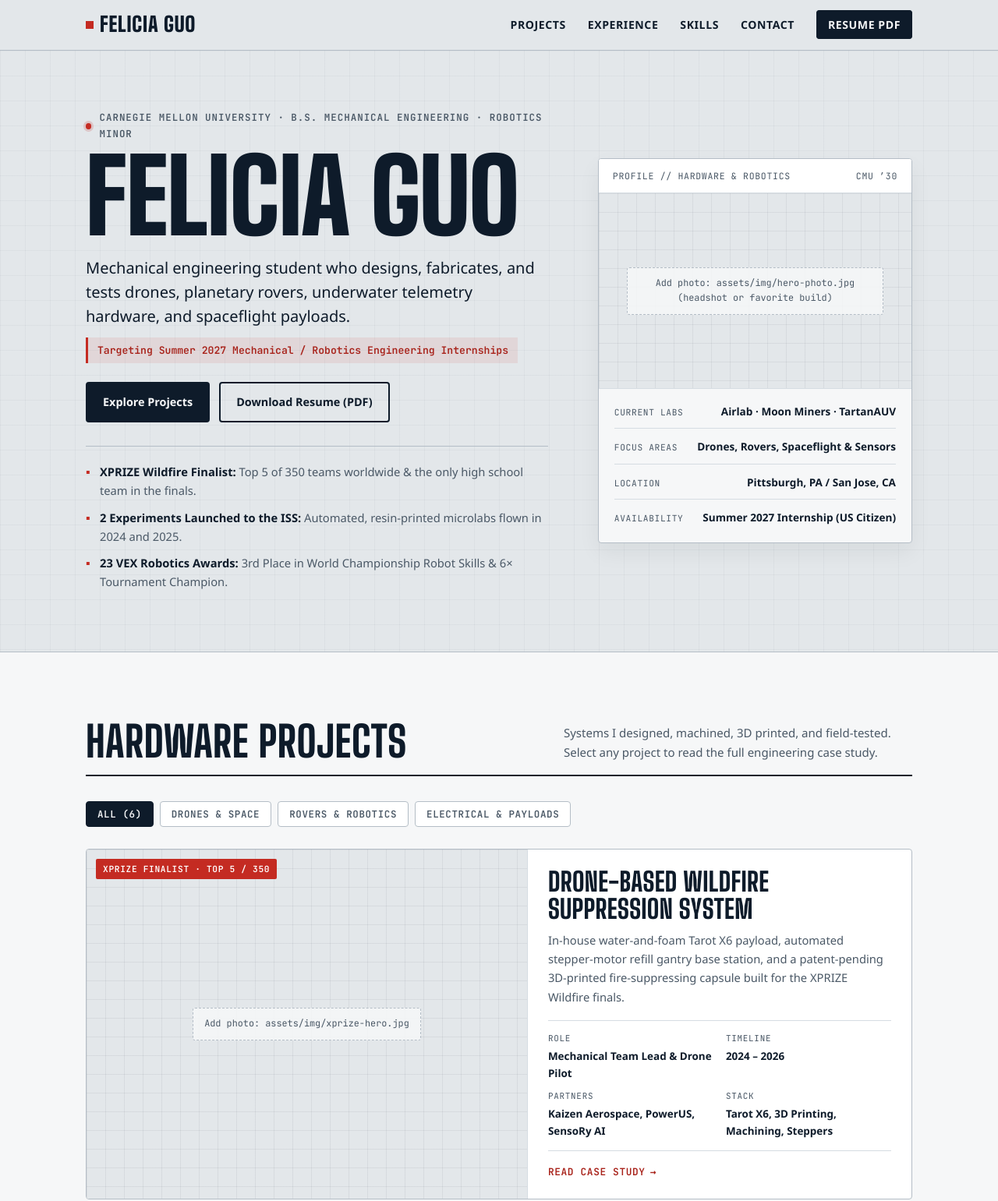
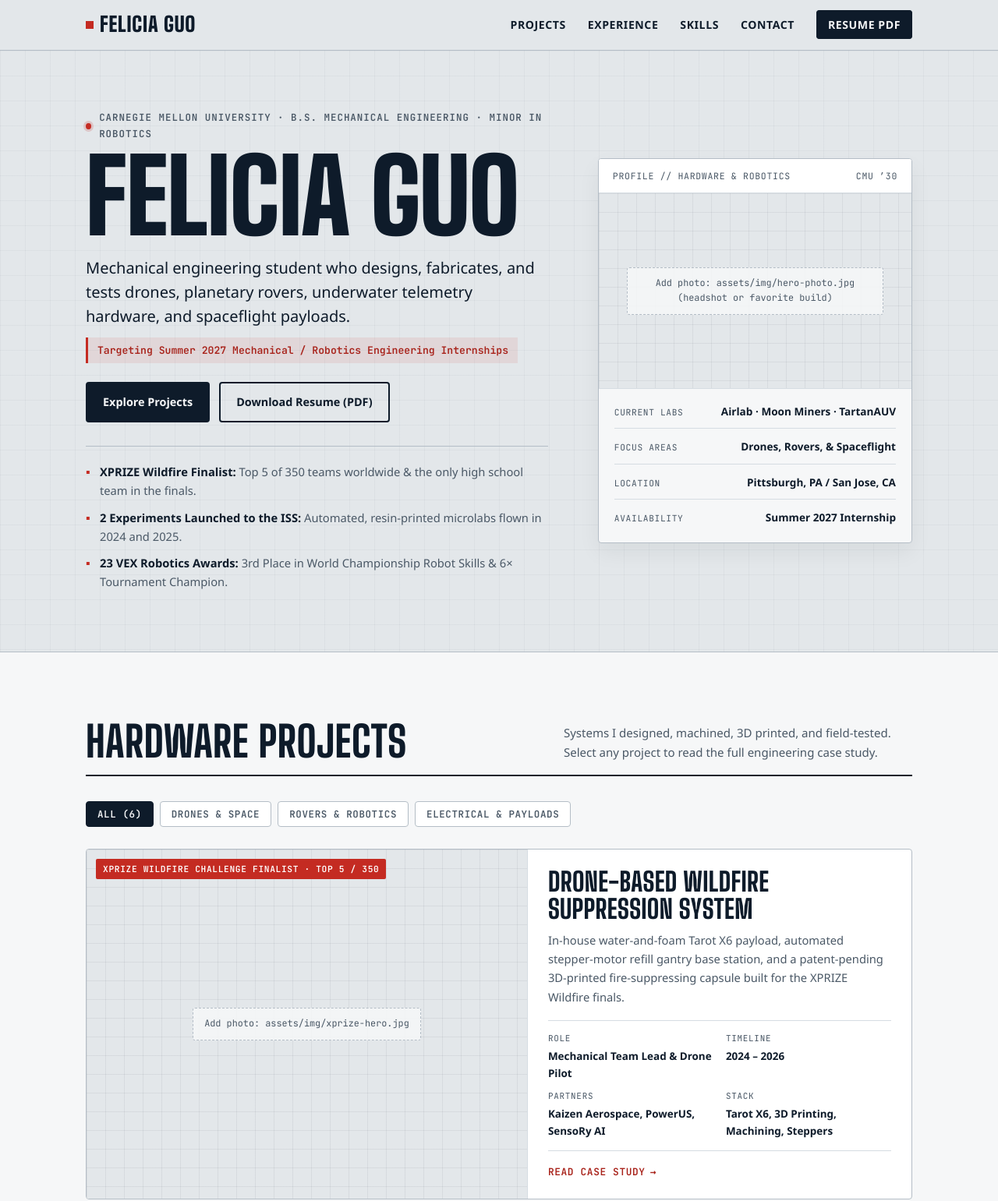
Before and after one commit to felicia-guo/felicia-guo.github.io, a plain HTML site: page index.html in a window 1280 px wide. Shown: the top 1541 px of the page at 78% size. Drawn offline with Linux system fonts and the light colour scheme; a web font is replaced by a local one.

Commit message:
Update index.html

```diff
--- a/index.html
+++ b/index.html
@@ -856,7 +856,7 @@
         <div class="hero-copy">
           <div class="eyebrow">
             <span class="dot" aria-hidden="true"></span>
-            Carnegie Mellon University &middot; B.S. Mechanical Engineering &middot; Robotics Minor
+            Carnegie Mellon University &middot; B.S. Mechanical Engineering &middot; Minor in Robotics
           </div>
           <h1>Felicia Guo</h1>
           <p class="lede">Mechanical engineering student who designs, fabricates, and tests drones, planetary rovers, underwater telemetry hardware, and spaceflight payloads.</p>
@@ -882,9 +882,9 @@
           </div>
           <dl class="hero-specs">
             <div><dt>Current Labs</dt><dd>Airlab &middot; Moon Miners &middot; TartanAUV</dd></div>
-            <div><dt>Focus Areas</dt><dd>Drones, Rovers, Spaceflight &amp; Sensors</dd></div>
+            <div><dt>Focus Areas</dt><dd>Drones, Rovers, &amp; Spaceflight</dd></div>
             <div><dt>Location</dt><dd>Pittsburgh, PA / San Jose, CA</dd></div>
-            <div><dt>Availability</dt><dd>Summer 2027 Internship (US Citizen)</dd></div>
+            <div><dt>Availability</dt><dd>Summer 2027 Internship</dd></div>
           </dl>
         </aside>
       </div>
@@ -909,7 +909,7 @@
           <!-- Flagship Project 1 -->
           <article class="project flagship" data-category="aerospace robotics">
             <div class="shot-frame" data-open="xprize" data-label="Add photo: assets/img/xprize-hero.jpg">
-              <span class="tag-badge accent">XPRIZE Finalist &middot; Top 5 / 350</span>
+              <span class="tag-badge accent">XPRIZE Wildfire Challenge Finalist &middot; Top 5 / 350</span>
               <img src="assets/img/xprize-hero.jpg" alt="Tarot X6 drone carrying the hexagonal water tank payload" loading="lazy" onerror="this.remove()">
             </div>
             <div class="project-body">
@@ -935,7 +935,7 @@
               <h3><button type="button" data-open="iss">ISS Microgravity Experiments</button></h3>
               <p>Two automated, resin-printed, waterproofed microlabs launched to the International Space Station to study galvanic/electrolytic cells and conductive foam development in microgravity.</p>
               <dl class="facts">
-                <div><dt>Role</dt><dd>Program Manager &amp; Honors Fellow</dd></div>
+                <div><dt>Role</dt><dd>Program Manager &amp; Honors Fellow &amp; Student Researcher</dd></div>
                 <div><dt>Timeline</dt><dd>2023 – 2025</dd></div>
                 <div><dt>Recognition</dt><dd>2025 Innovator of the Year, ASGSR 2nd Place</dd></div>
                 <div><dt>Stack</dt><dd>CAD, Resin/FDM 3D Printing, Automation</dd></div>
```
